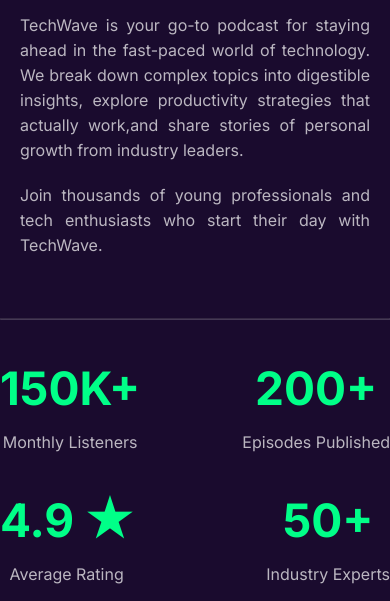
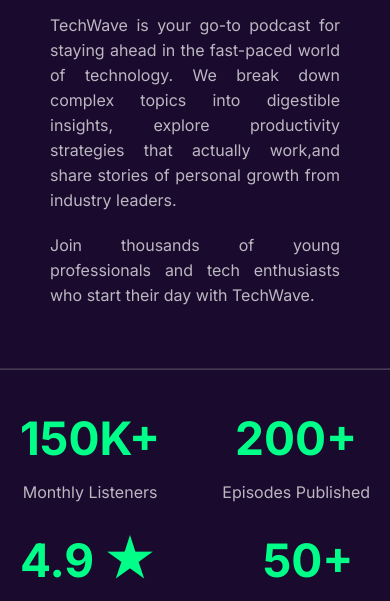
Before and after one commit to Moeen-Islam/PH-Assignment-2-TechWave, a plain HTML site: page index.html in a window 390 px wide. Shown: the part 706-1307 px from the top of the page. Drawn offline with Linux system fonts and the light colour scheme.

Commit message:
about section margin and host section bug fix

```diff
--- a/style.css
+++ b/style.css
@@ -611,7 +611,7 @@
         padding: 12px 20px;
     }
     .about-text{
-        margin: 0px 20px 20px 20px;
+        margin: 0px 50px 20px 50px;
     }
     .about-text h3{
         font-size: 32px;
@@ -629,12 +629,14 @@
     }
     .about-card{
         padding: 0;
+        margin-left: 20px;
+        margin-right: 20px;
         max-width: 400px;
         margin-bottom: 40px;
         display: flex;
         flex-wrap: wrap;
         align-items: center;
-        gap: 40px;
+        gap: 30px;
     }
     .about-card .cards h4{
         font-size: 46px;
@@ -707,6 +709,7 @@
     }
     .host-container{
         max-width: 400px;
+        margin-bottom: 40px;
         flex-direction: column;
     }
     .host-details{
```
